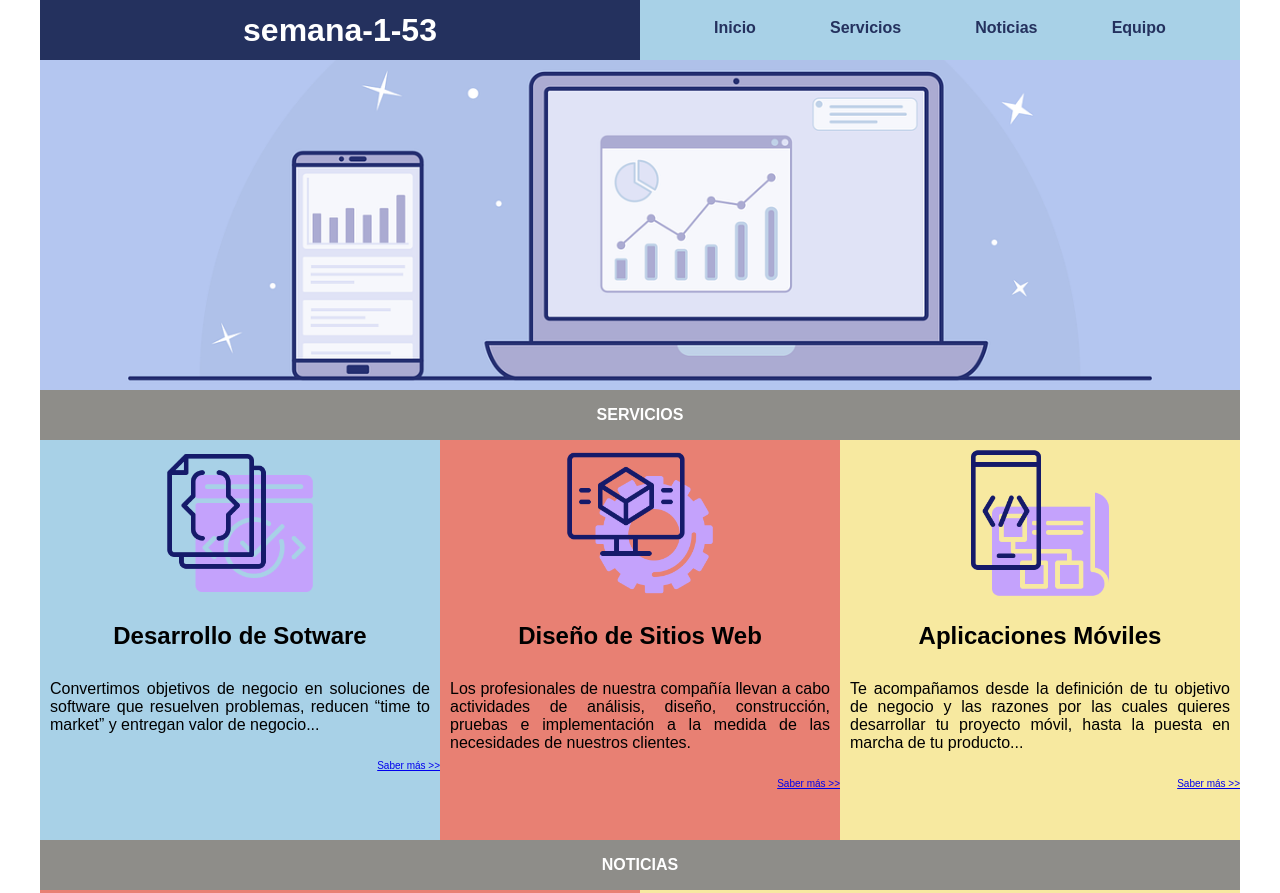
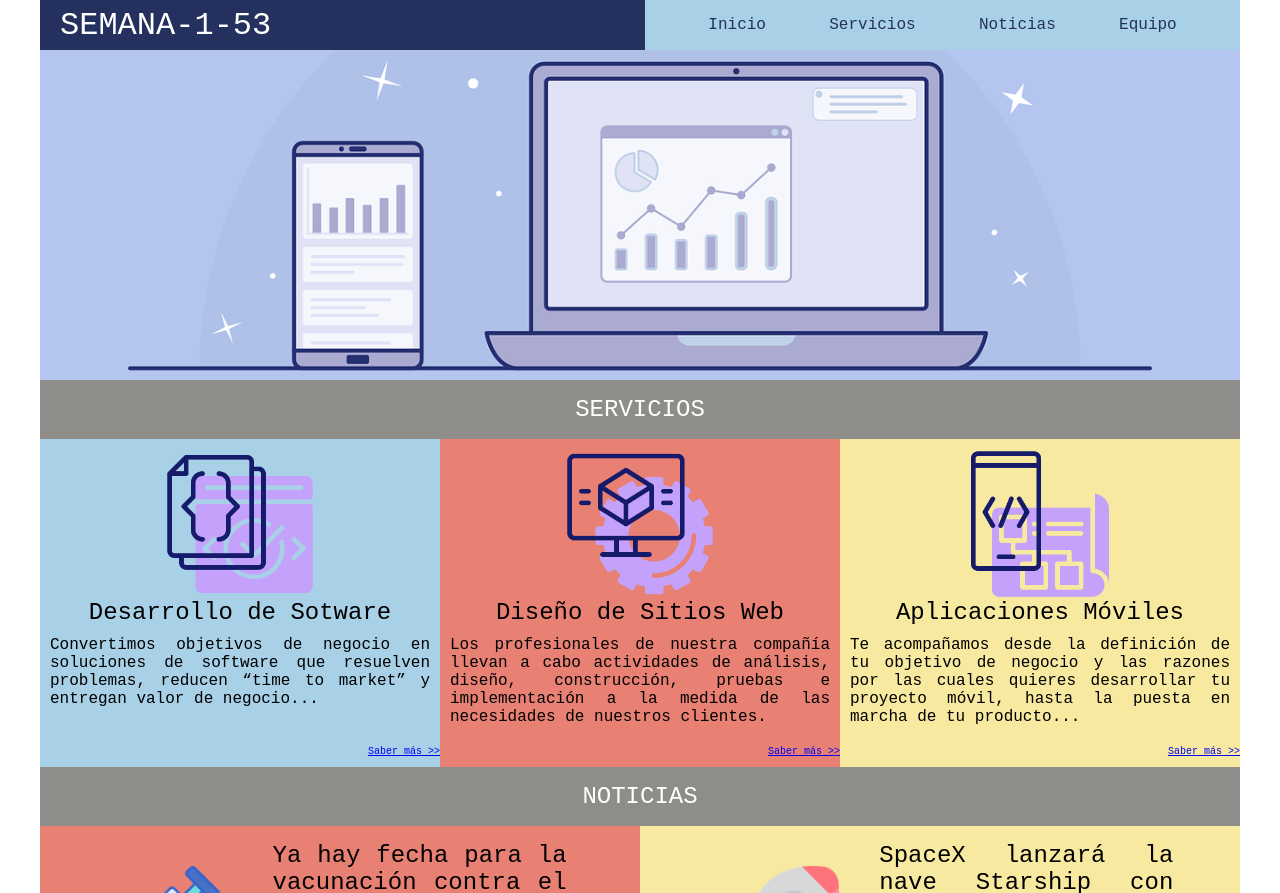
Before and after one commit to eduard-mazo/semana-1-53, a website: page src/index.html in a window 1280 px wide. Shown: the top 893 px of the page. Drawn offline with Linux system fonts and the light colour scheme.

Commit message:
adding styles, and linking elements

```diff
--- a/src/index.html
+++ b/src/index.html
@@ -4,81 +4,67 @@
     <meta charset="UTF-8">
     <meta name="viewport" content="width=device-width, initial-scale=1.0">
     <meta http-equiv="X-UA-Compatible" content="ie=edge">
-    <title>semana-1-53</title>
+    <title>SEMANA-1-53</title>
     <link rel="stylesheet" href="style.css">
 </head>
 <body>
+
     <div class = "container">
-        <div class = "header">
+        <header class="sticky">
             <div class = "container-menu">
-                <div class = "container-logo">
-                    <h1 class="site-title">semana-1-53</h1>
-                </div>
+                <h1>SEMANA-1-53</h1>
             </div>
             <nav class="nav-list">
                 <ul class="main-menu">
-                    <li class="main-menu__item">
-                        <a href="#" class="main-menu__link">Inicio</a>
-                    </li>
-                    <li class="main-menu__item">
-                        <a href="#" class="main-menu__link">Servicios</a>
-                    </li>
-                    <li class="main-menu__item">
-                        <a href="#" class="main-menu__link">Noticias</a>
-                    </li>
-                    <li class="main-menu__item">
-                        <a href="#" class="main-menu__link">Equipo</a>
-                    </li>
+                    <li><a href="#inicio" class="main-menu__link">Inicio</a></li>
+                    <li><a href="#services" class="main-menu__link">Servicios</a></li>
+                    <li><a href="#news" class="main-menu__link">Noticias</a></li>
+                    <li><a href="#team" class="main-menu__link">Equipo</a></li>
                 </ul>
             </nav>
-        </div>
-
-        <div class="container-image"></div>
-
-        <div class="section1" id = "services">
-            <p class="section-text">SERVICIOS</p>
-            <div class = "servicios__items">
-                <div class="servicios__items--first">
-                    <div class="service-content">
-                        <img  src="img/software.png" style="height:150px">
-                        <h2>
-                            Desarrollo de Sotware
-                        </h2>
-                        <p class="service-text">
+        </header>
+        <section class="scroll" id="inicio">
+            <img src="img/Background.png" class="container-image">
+        </section>
+        <section class="scroll" id = "services">
+            <header class="section-text">
+                <h2>SERVICIOS</h2>
+            </header>
+            <div class="card-container">
+                <div class="card azul-claro">
+                    <img  src="img/software.png">
+                    <h2>Desarrollo de Sotware</h2>
+                    <p class="service-text flexible">
                         Convertimos objetivos de negocio en soluciones de software que resuelven problemas, reducen “time to market” y entregan valor de negocio...
                     </p>
                     <span class="news-url"><a href="#">Saber más >></a></span>
                 </div>
-                </div>
-                <div class="servicios__items--second">
-                    <div class="service-content">
-                        <img  src="img/web.png" style="height:150px">
+                <div class="card rojo">
+                    <img  src="img/web.png">
                     <h2>
                         Diseño de Sitios Web
                     </h2>
-                        <p class="service-text">
+                    <p class="service-text flexible">
                         Los profesionales de nuestra compañía llevan a cabo actividades de análisis, diseño, construcción, pruebas e implementación a la medida de las necesidades de nuestros clientes.
                     </p>
                     <span class="news-url"><a href="#">Saber más >></a></span>
                 </div>
-                </div>
-                <div class="servicios__items--third">
-                    <div class="service-content">
-                        <img  src="img/app.png" style="height:150px">
+                <div class="card amarillo">
+                    <img  src="img/app.png">
                     <h2>
                         Aplicaciones Móviles
                     </h2>
-                        <p class="service-text">
+                    <p class="service-text flexible">
                         Te acompañamos desde la definición de tu objetivo de negocio y las razones por las cuales quieres desarrollar tu proyecto móvil, hasta la puesta en marcha de tu producto...
                     </p>
                     <span class="news-url"><a href="#">Saber más >></a></span>
                 </div>
             </div>
-            </div>
-        </div>
-
-        <div class="section2" id = "news">
-            <p class="section-text">NOTICIAS</p>
+        </section>
+        <section class="scroll" id = "news">
+            <header class="section-text">
+                <h2>NOTICIAS</h2>
+            </header>
             <div class="section-news">
                 <div class="news">
                     <div class="news-data" style="background-color: #e88073;">
@@ -128,96 +114,67 @@
                         </div>
                     </div>
                 </div>
-
-
             </div>
-
-        </div>
-    </div>
-    <main>
+        </section>
         <!-- inicio seccion 4 -->
-        <section id="team">
-
-            <style>
-                .subtitle {text-align: center;background-color:#8e8d89;color: white;}
-                .students {display: flex; text-align: center;}
-                .student1 {background-color:#a8d1e7;}
-                .student2 {background-color:#e88073;}
-                .student3 {background-color:#a8d1e7;}
-                .student4 {background-color:#e88073;}
-                .student5 {background-color:#a8d1e7;}
-                .foot {display: inline-flex;background-color:#24315e; color: white;}
-                .description {width: 50%;text-align: justify;margin: 20px;}
-                .data {width: 50%;text-align: left;margin: 20px;}
-                .info {list-style-type: none;text-align: left;}
-                .contacts {display: flex;}
-                .contacts1 {list-style-type: none;text-align: left;}
-                .contacts2 {list-style-type: none;text-align: left;}
-            </style>
-
-            <div class = "subtitle">
-                <h2>EQUIPO</h2>
-            </div>
-
-            <div class ="students">
-
-                <div class ="student1">
+        <section class="scroll" id="team">
+            <header class="section-text">
+                <h2>EQUIPO</2>
+            </header>
+            <div class ="card-container">
+                <div class ="card azul-claro">
                     <h3>EDUARD MAZO</h3>
-                    <img src="https://avatars.githubusercontent.com/eduard-mazo" width="150" height="200">
+                    <img class="avatar" src="https://avatars.githubusercontent.com/eduard-mazo">
                     <ul class ="info">
                         <li>INSTITUCIÓN EDUCATIVA: Universidad de Antioquia </li>
                         <li>EDAD: 30 años</li>
                         <li>PASATIEMPOS: Microfutbol, cine, programación</li>
                     </ul>
                 </div>
-                <div class ="student2">
+                <div class ="card rojo">
                     <h3>ALEJANDRO VALENCIA</h3>
-                    <img src="img\Alejandro.jpg" width="150" height="200">
+                    <img class="avatar" src="img\Alejandro.jpg">
                     <ul class ="info">
                         <li>INSTITUCIÓN EDUCATIVA: Universidad de Antioquia</li>
                         <li>EDAD: 29 años</li>
                         <li>PASATIEMPOS: Cine, lectura de terror, cocinar</li>
                     </ul>
                 </div>
-                <div class ="student3">
+                <div class ="card azul-claro">
                     <h3>KAREN SUAREZ</h3>
-                    <img src="img\Karen.jpg" width="150" height="200">
+                    <img class="avatar" src="img\Karen.jpg">
                     <ul class ="info">
                         <li>INSTITUCIÓN EDUCATIVA: Universidad Distrital</li>
                         <li>EDAD: 32 años</li>
                         <li>PASATIEMPOS: Practicar cliclismo</li>
                     </ul>
                 </div>
-                <div class ="student4">
+                <div class ="card rojo">
                     <h3>ESTEBAN ENCIZO</h3>
-                    <img src="https://placeimg.com/150/200/people">
+                    <img class="avatar" src="https://placeimg.com/150/200/people">
                     <ul class ="info">
-                        <li>INSTITUCIÓN EDUCATIVA: xxxxxxxxxxxxxxxx </li>
+                        <li>INSTITUCIÓN EDUCATIVA: xxxxx </li>
                         <li>EDAD: xx</li>
-                        <li>PASATIEMPOS: xxxxxxxxxxxxxxxx </li>
+                        <li>PASATIEMPOS: xxxxx </li>
                     </ul>
                 </div>
-                <div class ="student5">
+                <div class ="card azul-claro">
                     <h3>JULIAN MANRIQUE</h3>
-                    <img src="https://placeimg.com/150/200/people">
+                    <img class="avatar" src="https://placeimg.com/150/200/people">
                     <ul class ="info">
-                        <li>INSTITUCIÓN EDUCATIVA: xxxxxxxxxxxxxxxx</li>
-                        <li>EDAD: xx</li>
-                        <li>PASATIEMPOS: xxxxxxxxxxxxxxxx</li>
+                        <li>INSTITUCIÓN EDUCATIVA: xxxxx</li>
+                        <li>EDAD: xxxxx</li>
+                        <li>PASATIEMPOS: xxxxx</li>
                     </ul>
                 </div>
             </div>
-
         </section>
         <!-- fin seccion 4 -->
-        </main>
-
         <footer>
             <div class ="foot">
                 <div class ="description">
                     <h2>DESCRIPCION</h2>
                     <p>Esta página Web se crea con el objetivo de aplicar los conocimientos adquiridos durante la semana 1 del ciclo 3 del curso de programación dictado por la UPT como operador del Ministerio TIC Colombia. Este es un primer acercamiento con la programación web formarnos como programadores y en futuro aplicar los conocimientos adquiridor al campo laboral y productivo. </p>
-
                     <h3>Enlace al repositorio de github</h3>
                     <p><a href="https://github.com/eduard-mazo/semana-1-53.git">Visita nuestro Repositorio en gitHub</a></p>
                 </div>
@@ -255,5 +212,6 @@
                 </div>
             </div>
         </footer>
+    </div>
 </body>
 </html>
--- a/src/style.css
+++ b/src/style.css
@@ -1,76 +1,104 @@
-body{
-    margin-top: 0px;
-    font-family: Arial, Helvetica, sans-serif;
+html {
+    scroll-behavior: smooth;
+    box-sizing: border-box;
+    font-size: 16px;
 }
 
+*, *:before, *:after {
+    box-sizing: inherit;
+}
+
+body{
+    font-family: monospace;
+}
+
+hr{
+    color: black;
+}
+
+body, h1, h2, h3, h4, h5, h6, p, ol, ul {
+    margin: 0;
+    padding: 0;
+    font-weight: normal;
+}
+
+ol, ul {
+    list-style: none;
+}
+
+img {
+    max-width: 100%;
+    height: auto;
+}
+
+header{
+    background-color: #a8d1e7;
+    font-weight: bold;
+    display:flex;
+    align-items: center;
+    justify-content: space-evenly;
+}
+
+header.sticky {
+    position: sticky;
+    top: 0;
+}
+
+.amarillo {
+    background-color: #f7e9a0;
+}
+.rojo {
+    background-color: #e88073;
+}
+.azul-claro {
+    background-color: #a8d1e7;
+}
+.azul-oscuro {
+    background-color: #24315e;
+}
+.gris {
+    background-color: #8e8d89;
+}
+
+.avatar {
+    border-radius: 50%;
+    width: 150px;
+    height: 150px;
+}
 .container{
     width: 1200px;
-    background-color: #888888;
-    height: 2000px;
-    -ms-flex-item-align: center;
-        align-self: center;
     margin: 0px auto;
     padding: 0 auto;
 }
 
-.header{
-    background-color: #a8d1e7;
-    height: auto;
-    font-weight: bold;
-    display:flex;
+.container > section {
+    height: 100%;
+}
+
+#inicio {
+    display: flex;
+    align-items: stretch;
 }
 
 .container-menu{
-    height: 60px;
-    background-color: antiquewhite;
-    display: -webkit-box;
-    display: -ms-flexbox;
+    height: 50px;
+    background-color: #24315e;
+    color: hsl(0, 0%, 100%);
+    width: 100%;
     display: flex;
+    justify-content: start;
+    align-items: center;
+    padding-left: 20px;
+}
+
+.nav-list{
     width: 100%;
 }
 
-.container-logo{
-    width: 100%;
-    height: inherit;
-    background-color: #24315e;
-    text-align: center;
-    color: hsl(0, 0%, 100%);
-}
-
-.site-title{
-    margin: 0;
-    padding: 0.36em 0;
-}
-
-.container-image{
-    background-image: url('img/Background.png');
-    height: 330px;
-}
-
-.image-text{
-    margin: 0;
-    padding: 9% 0;
-    text-align: center;
-}
-
-.nav-list{
-    padding: 0.25em 0;
-    list-style-type: none;
-    text-align: end;
-    width: 100%;
-}
-
-.main-menu{
-    margin-top: 0;
-    margin-bottom: 0;
-    padding-left: 0;
-    list-style: none;
+.main-menu {
     display: flex;
+    flex-flow: row nowrap;
     justify-content: space-evenly;
-}
-
-.main-menu__item{
-    line-height: 3;
 }
 
 .main-menu__link{
@@ -84,13 +112,16 @@ body{
     font-weight: bold;
 }
 
-.section1{
-    height: 450px;
+.container-logo{
+    width: 100%;
+    height: inherit;
+    background-color: #24315e;
+    text-align: center;
 }
 
-.section2{
-    height: 790px;
-    background-color: gainsboro;
+section .card-container {
+    display: flex;
+    flex-flow: row nowrap;
 }
 
 .section-text{
@@ -101,42 +132,35 @@ body{
     text-align: center;
     padding: 16px;
 }
-.servicios__items{
+
+.card{
+    padding-top: 10px;
+    flex: 1 1 0px;
     display: flex;
+    flex-flow: column nowrap;
+    justify-content: flex-start;
+    align-items: center;
 }
 
-.servicios__items--first{
-    width: 400px;
-    height: 400px;
-    background-color: #a8d1e7;
-    display: inline-block;
-    text-align: center;
+.card > img {
+    height:150px;
+    width: 150px;
 }
 
-.servicios__items--second{
-    width: 400px;
-    height: 400px;
-    background-color: #e88073;
-    display: inline-block;
-    text-align: center;
+.card > span.news-url{
+    width: 100%;
+    text-align: right;
+    font-size: 10px;
+    margin: 10px;
 }
 
-.servicios__items--third{
-    width: 400px;
-    height: 400px;
-    background-color:#f7e9a0;
-    display: inline-block;
-    text-align: center;
+.card .flexible {
+    flex-grow: 1;
 }
 
-.service-content{
-    padding: 0.5em 0;
-}
-
-.service-text{
+.service-text {
     padding: 10px;
     text-align: justify;
-    bottom: 0;
 }
 
 .news{
@@ -169,22 +193,37 @@ body{
     padding: 1em 0;
 }
 
-.news-text > span.news-url{
-    text-align: right;
+.foot {
+    display: inline-flex;
+    background-color:#24315e;
+    color: white;
+}
+.description {
+    width: 50%;
+    text-align: justify;
+    margin: 20px;
+}
+.data {
+    width: 50%;
+    text-align: left;
+    margin: 20px;
+}
+.info {
+    padding: 10px;
+    margin-top: 5px;
+}
+.contacts {
+    display: flex;
+}
+.contacts1 {
+    list-style-type: none;
+    text-align: left;
+}
+.contacts2 {
+    list-style-type: none;
+    text-align: left;
 }
 
-
-
-.news-url{
-    font-size: 10px;
-    float: right;
-}
-
-/* .news-url > a{
-
-    color: #ffffff;
-} */
-
-hr{
+.description a {
     color: black;
 }
```
Lines whose indentation alone changed are shown as unchanged.
